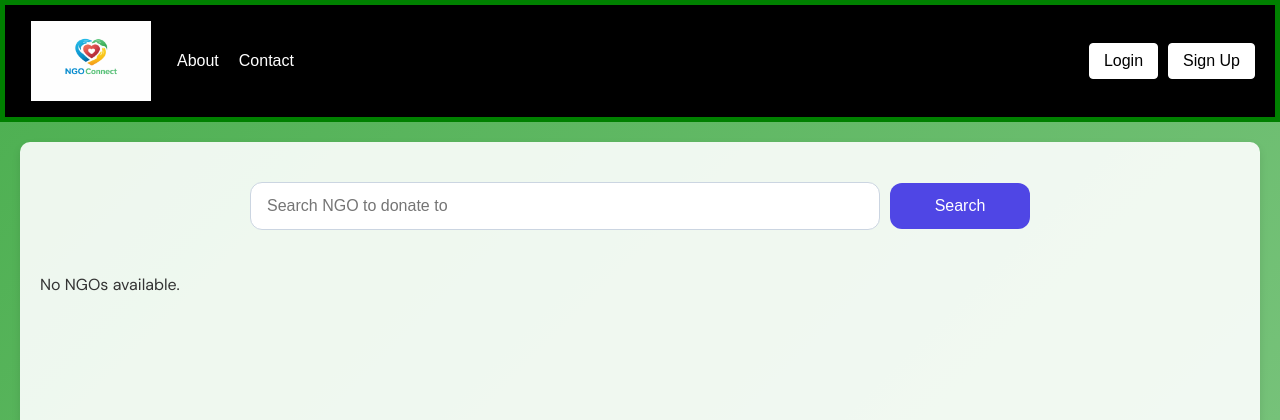
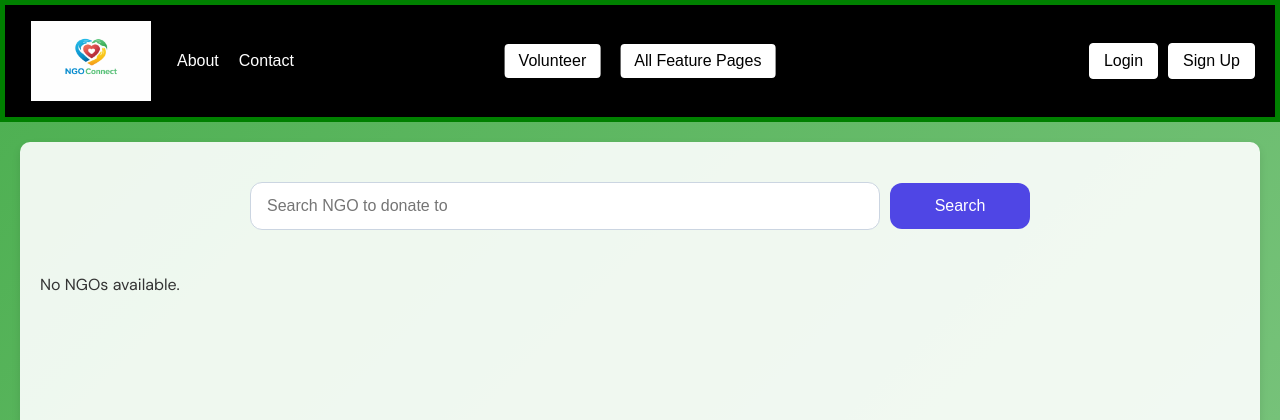
Before and after one commit to jayssSmm/NGO_Connect, a Flask app: page /donate in a window 1280 px wide. Shown: the top 420 px of the page. Run offline with Flask 3, Linux system fonts and the light colour scheme; data that the repository does not hold is empty; parts of the project's set-up code (start-up, migrations or seed data) failed here and were passed over.

Commit message:
the donation page has the volunteer button + other feature

```diff
--- a/app/templates/Donate.html
+++ b/app/templates/Donate.html
@@ -54,6 +54,12 @@
                     <li><a href="/about">About</a></li>
                     <li><a href="/contact">Contact</a></li>
                 </ul>
+            </div>
+            <div class="nav-center">
+                <div class="options">
+                    <a class="option" href="/">Volunteer</a>
+                    <a class="option" href="/features">All Feature Pages</a>
+                </div>
             </div>
             <div class="auth-buttons">
                 <a class="btn login" href="/login">Login</a>
```
